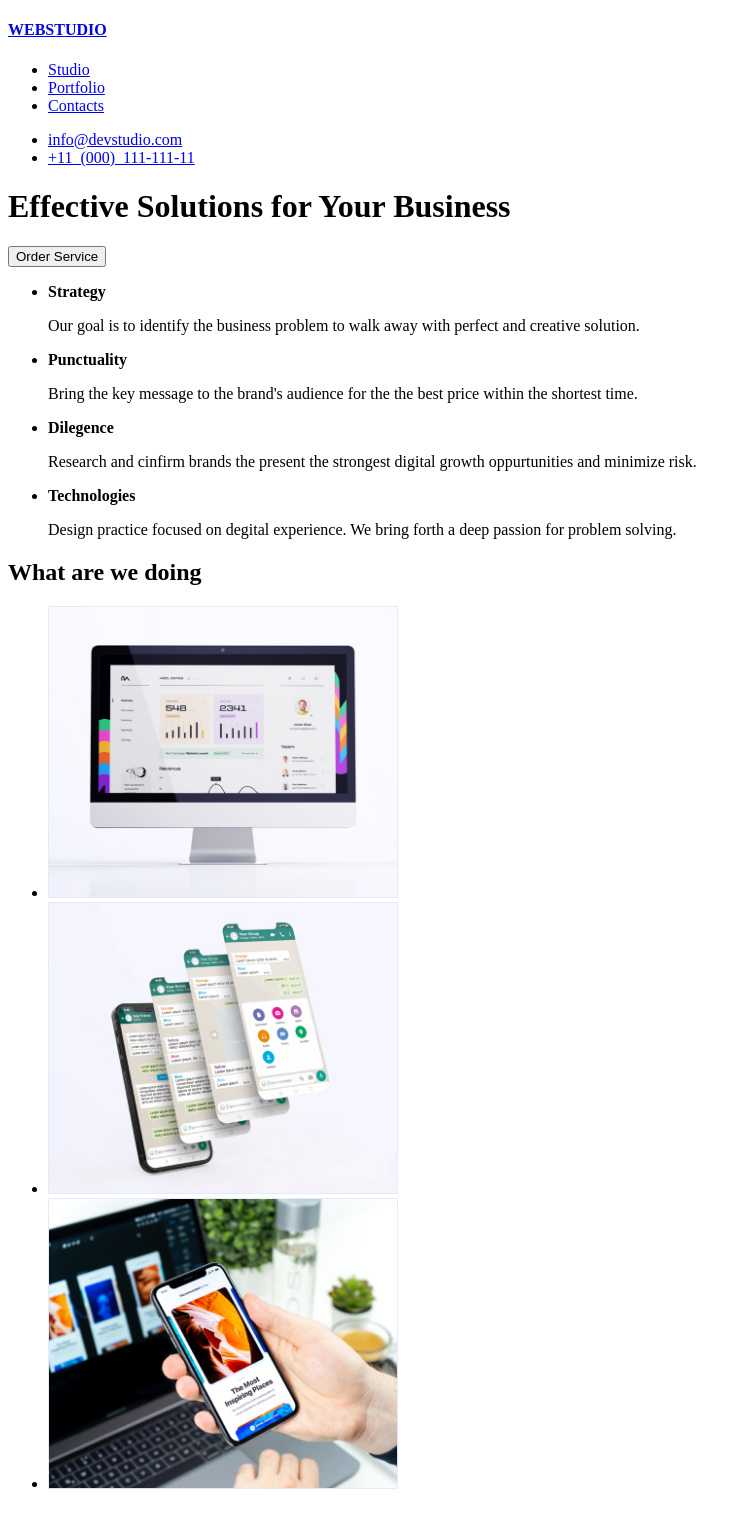
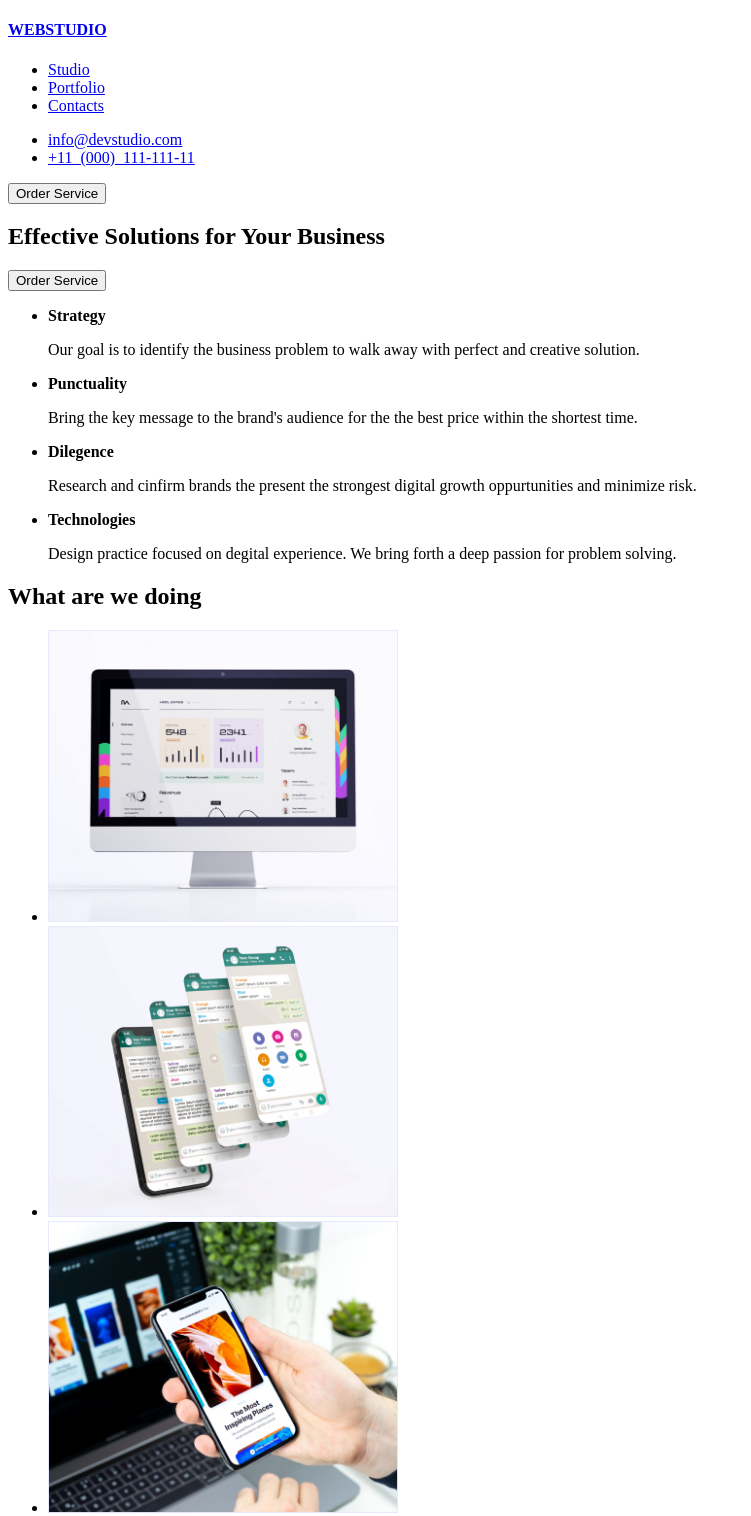
Before and after one commit to WangJunChing/goit-markup-hw-01, a plain HTML site: page index.html in a window 1280 px wide. Shown: the top 1516 px of the page, without its empty margins (0-751 px from the left). Drawn offline with Linux system fonts and the light colour scheme.

Commit message:
adding section

```diff
--- a/index.html
+++ b/index.html
@@ -21,6 +21,9 @@
             </ul>
         </header>
         <main>
+            <button>Order Service</button>
+
+            <section>
                 <h1>Effective Solutions for Your Business</h1>
                 <button>Order Service</button>
 
@@ -34,22 +37,26 @@
                     <li><b>Technologies</b></li>
                     <p>Design practice focused on degital experience. We bring forth a deep passion for problem solving.</p>
                 </ul>
+            </section>
+            <section>
                 <h2>What are we doing</h2>
                 <ul>
                     <li>
-                        <img src="images/img1_Rectangle.jpg" alt="Desktop Monitoring" width="350"/>
+                        <img src="images/img1_Rectangle.jpg" alt="Desktop Monitoring" width="350" />
                     </li>
                     <li>
-                        <img src="images/img2_Rectangle.jpg" alt="Mobile Monitoring" width="350"/>
+                        <img src="images/img2_Rectangle.jpg" alt="Mobile Monitoring" width="350" />
                     </li>
                     <li>
-                        <img src="images/img3_Rectangle.jpg" alt="Mobile and Desktop Monitoring" width="350"/>
+                        <img src="images/img3_Rectangle.jpg" alt="Mobile and Desktop Monitoring" width="350" />
                     </li>
                 </ul>
+            </section>
+            <section>
                 <h2>Our Team</h2>
                 <ul>
                     <li>
-                        <img src="images/img1_Tcard.jpg" alt="Photo of Product Designer" width="250"/>
+                        <img src="images/img1_Tcard.jpg" alt="Photo of Product Designer" width="250" />
                     </li>
                     <h4>Mark Guerrero</h4>
                     <p>Product Designer</p>
@@ -59,16 +66,17 @@
                     <h4>Tom Ford</h4>
                     <p>Frontend Developer</p>
                     <li>
-                        <img src="images/img3_Tcard.jpg" alt="Photo of Marketing" width="250"/>
+                        <img src="images/img3_Tcard.jpg" alt="Photo of Marketing" width="250" />
                     </li>
                     <h4>Camila Garcia</h4>
                     <p>Marketing</p>
                     <li>
-                        <img src="images/img4_Tcard.jpg" alt="Photo of UI Designer" width="250"/>
+                        <img src="images/img4_Tcard.jpg" alt="Photo of UI Designer" width="250" />
                     </li>
                     <h4>Daniel Wilson</h4>
                     <p>UI Designer</p>
                 </ul>
+            </section>
         </main>
         <footer>
             <a href="webstudio">
```
Lines whose indentation alone changed are shown as unchanged.
